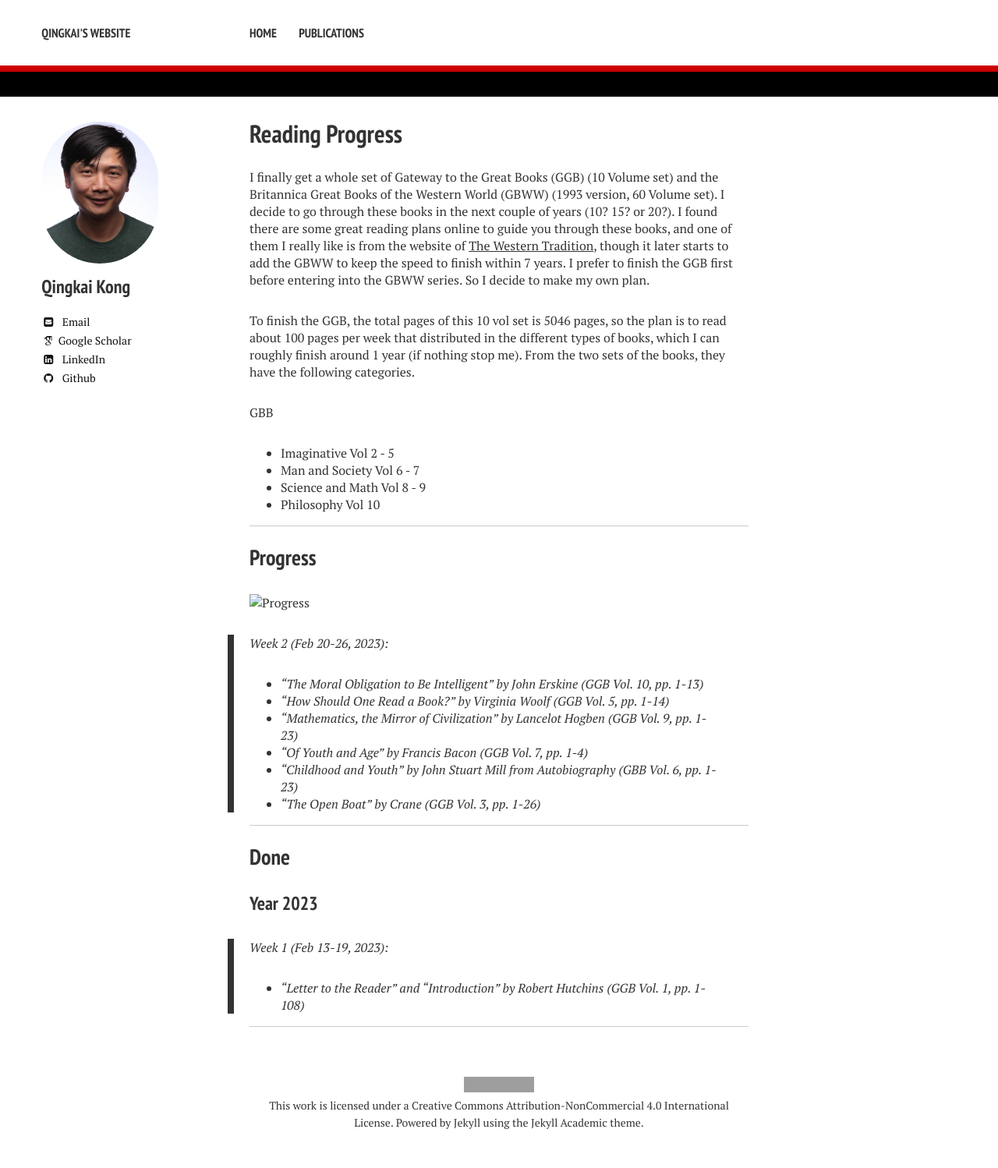
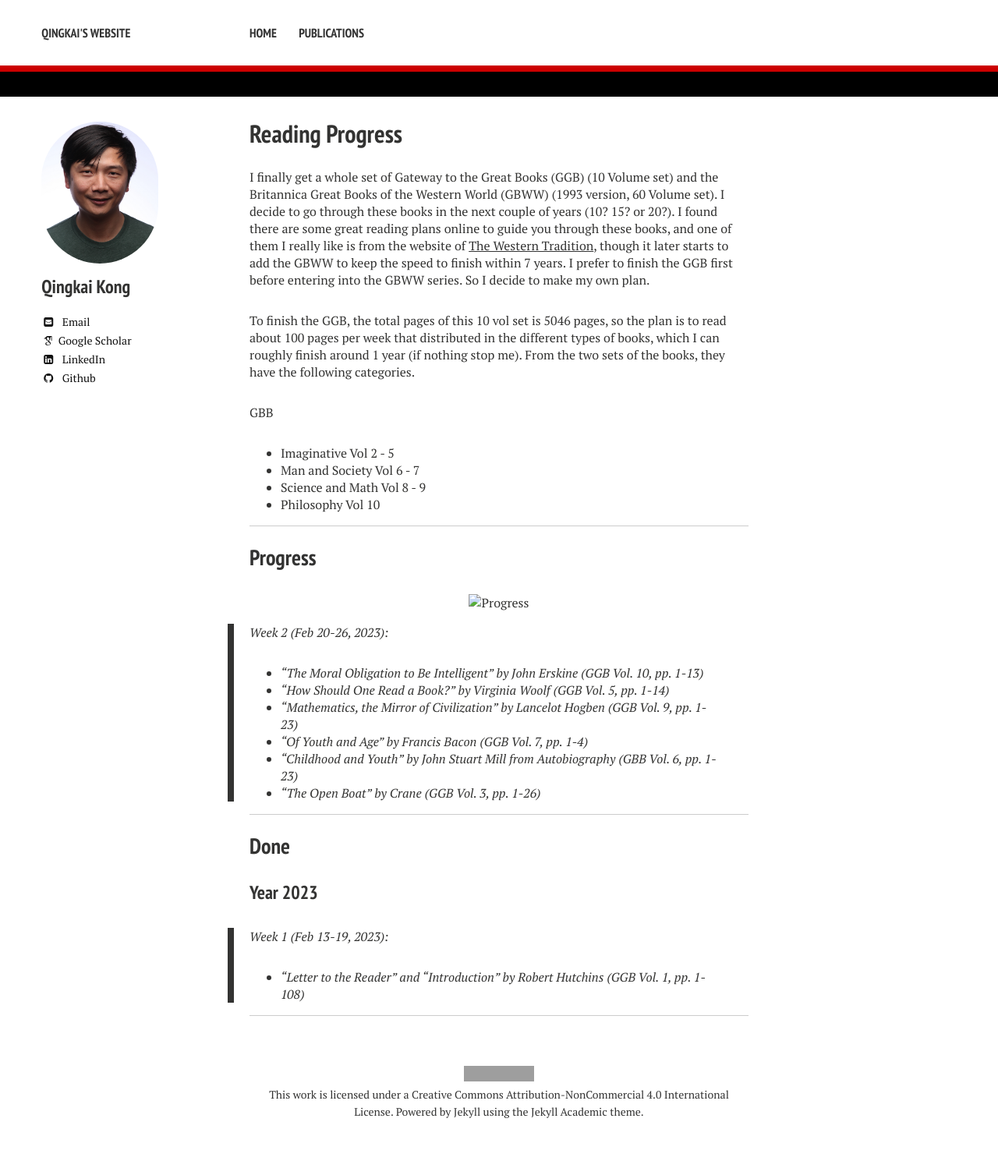
Before and after one commit to qingkaikong/qingkaikong, a Jekyll site: the page built from reading_progress.md, in a window 1280 px wide. Shown: the whole page at 78% size. Built offline with Jekyll 4.4.1, drawn with Linux system fonts in a browser that asks for light colours; nearby versions of some CDN libraries; some web fonts are replaced; grey boxes are pictures that could not be loaded.

Commit message:
center image

```diff
--- a/reading_progress.md
+++ b/reading_progress.md
@@ -18,7 +18,7 @@ To finish the GGB, the total pages of this 10 vol set is 5046 pages, so the plan
 
 ## Progress
 
-![Progress](./images/progress.jpg "Progress")
+<center><img src="images/progress.jpg" alt="Progress" style="width: 600px;"/></center>
 
 > Week 2 (Feb 20-26, 2023):
 * "The Moral Obligation to Be Intelligent" by John Erskine (GGB Vol. 10, pp. 1-13)
```
